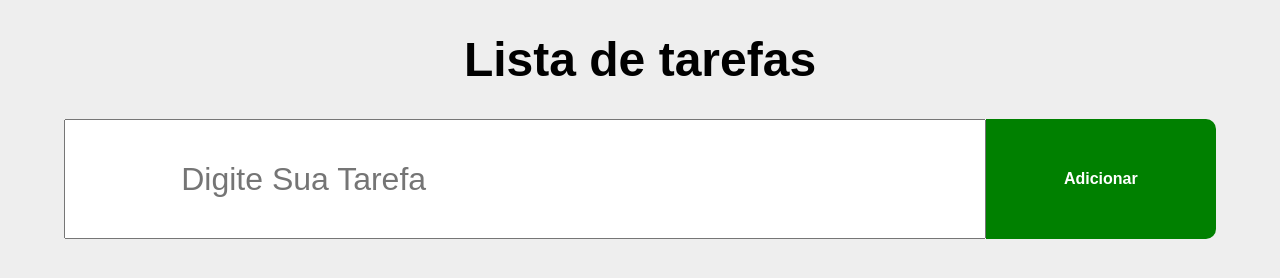
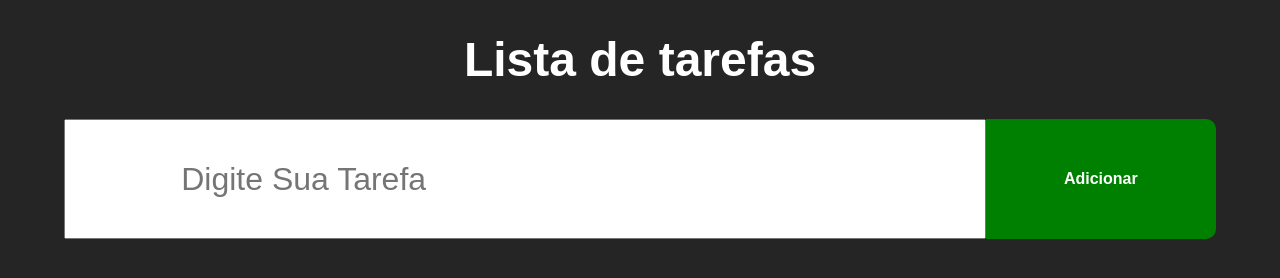
Before and after one commit to AKISASHI/ListaDeTarefas, a plain HTML site: page index.html in a window 1280 px wide. Drawn offline with Linux system fonts and the light colour scheme.

Commit message:
bg altered

```diff
--- a/CSS/style.css
+++ b/CSS/style.css
@@ -1,12 +1,16 @@
 *{
     box-sizing: border-box;
+}
+
+h1{
+    color: white;
 }
 
 body{
     margin: 0;
     padding: 0;
     font-family: Arial, Helvetica, sans-serif;
-    background: #eeeeee;
+    background: rgba(20, 20, 20, 0.925);
 }
 
 h1{
```
